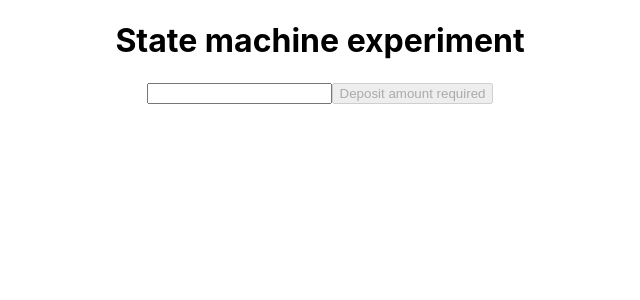
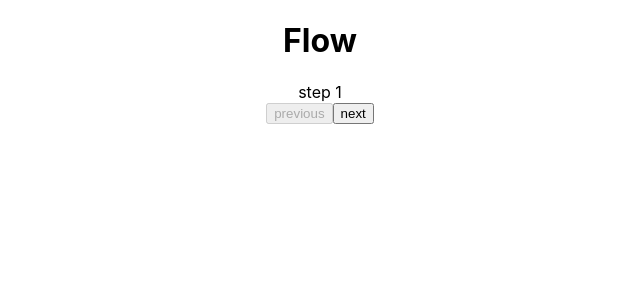
Before and after one commit to sennett/react-spikes, a React (Create React App) app: page / in a window 1280 px wide. Shown: the top 300 px of the page, without its empty margins (320-960 px from the left). Built offline with nearby package versions, Linux system fonts and the light colour scheme.

Commit message:
Flow experiment hello world

```diff
--- a/src/App.tsx
+++ b/src/App.tsx
@@ -1,10 +1,6 @@
 import React from 'react'
 import './App.css'
-import { InjectingHooks } from './injectingHooks/InjectingHooks'
-import { FlexReactSelect } from './FlexReactSelect'
-import { of } from 'rxjs'
-import { map, mergeMap } from 'rxjs/operators'
-import { OpenVault } from './stateMachineExperiment/OpenVault'
+import { OpenVault } from './flow/OpenVault'
 
 function App() {
   return (
@@ -13,7 +9,11 @@ function App() {
       {/*<InjectingHooks />*/}
       {/*<h1>Flex react select</h1>*/}
       {/*<FlexReactSelect />*/}
-      <h1>State machine experiment</h1>
+      {/*<h1>State machine experiment</h1>*/}
+      {/*<OpenVault />*/}
+      {/*<h1>james riff experiment</h1>*/}
+      {/*<JamesRiffExperiment />*/}
+      <h1>Flow</h1>
       <OpenVault />
     </div>
   )
--- /dev/null
+++ b/src/flow/OpenVault.tsx
@@ -0,0 +1,58 @@
+import { useState } from 'react'
+
+export type GenericStepProps = {
+  next?: () => void
+  previous?: () => void
+}
+
+function Step1(props: GenericStepProps) {
+  return (
+    <>
+      step 1<br />
+      <button disabled={!props.previous} onClick={props.previous}>
+        previous
+      </button>
+      <button disabled={!props.next} onClick={props.next}>
+        next
+      </button>
+    </>
+  )
+}
+
+function Step2(props: GenericStepProps) {
+  return (
+    <>
+      step 2<br />
+      <button disabled={!props.previous} onClick={props.previous}>
+        previous
+      </button>
+      <button disabled={!props.next} onClick={props.next}>
+        next
+      </button>
+    </>
+  )
+}
+
+export function Flow(props: { steps: Array<React.FC<GenericStepProps>> }) {
+  const [currentStep, setCurrentStep] = useState(0)
+  function next() {
+    setCurrentStep((currentStep) => currentStep + 1)
+  }
+
+  function previous() {
+    setCurrentStep((currentStep) => currentStep - 1)
+  }
+
+  return (
+    <>
+      {props.steps[currentStep]({
+        next: currentStep < props.steps.length - 1 ? next : undefined,
+        previous: currentStep > 0 ? previous : undefined,
+      })}
+    </>
+  )
+}
+
+export function OpenVault() {
+  return <Flow steps={[Step1, Step2]} />
+}
```
